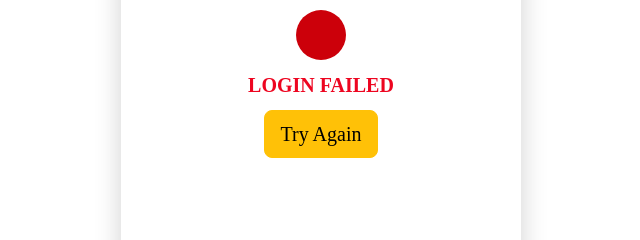
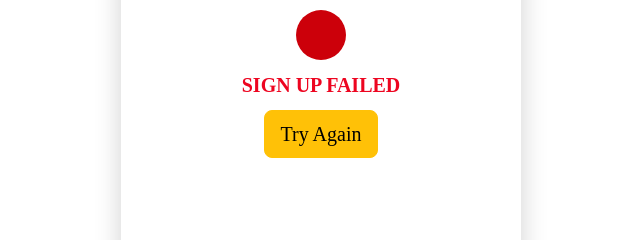
Before and after one commit to Abderrahmane01Rhiabi/Newsletter-challenge, a website: page failure.html in a window 1280 px wide. Shown: the part 316-556 px from the top of the page, 319-959 px from the left. Drawn offline with nearby package versions, Linux system fonts and the light colour scheme.

Commit message:
newsletter v1

```diff
--- a/failure.html
+++ b/failure.html
@@ -16,7 +16,7 @@
         <div class="ic_schauhan">
             <i class="fa fa-check" aria-hidden="true"></i>
         </div>
-        <p>LOGIN FAILED</p>
+        <p>SIGN UP FAILED</p>
         <div class="line"></div>
         <form action="/failure" method="post">
             <button class= "btn btn-lg btn-warning" type="submit" name="button"> Try Again</button>
```
Also changed, not shown: success.html (+1 -1 lines).
